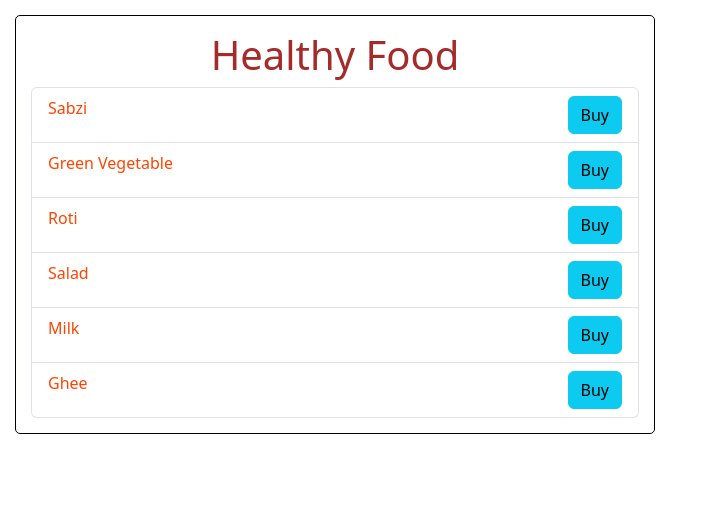
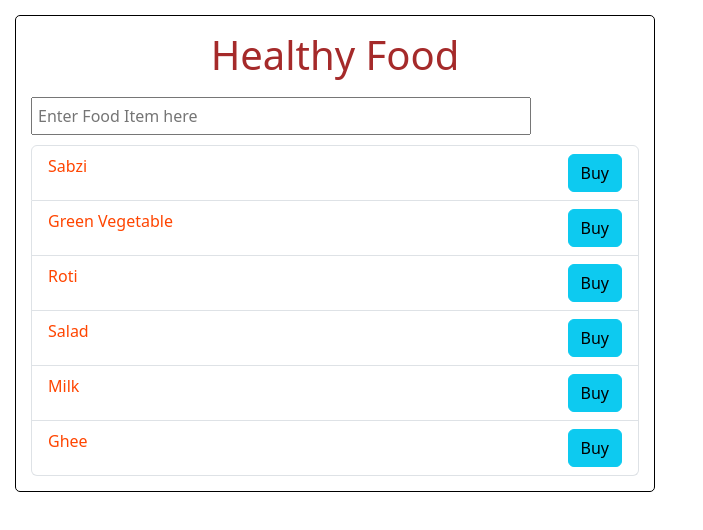
Before and after one commit to shubhampathare25/Healthy-Food, a React (Vite) app: page / in a window 1280 px wide. Shown: the top 530 px of the page, without its empty margins (0-703 px from the left). Built offline with nearby package versions, Linux system fonts and the light colour scheme.

Commit message:
search bar food item

```diff
--- a/src/App.jsx
+++ b/src/App.jsx
@@ -3,6 +3,7 @@
 import "bootstrap/dist/css/bootstrap.min.css";
 import "./App.css";
 import Container from "./components/Container";
+import FoodInput from "./components/FoodInput";
 
 function App() {
   let foodItems = ["Sabzi", "Green Vegetable", "Roti", "Salad", "Milk", "Ghee"];
@@ -12,6 +13,7 @@
       <Container asdf="asdfasdf">
         <h1 className="food-heading">Healthy Food</h1>
         <ErrorMessage items={foodItems}></ErrorMessage>
+        <FoodInput></FoodInput>
         <FoodItems items={foodItems}></FoodItems>
       </Container>
 
--- /dev/null
+++ b/src/components/FoodInput.jsx
@@ -0,0 +1,18 @@
+import styles from "./FoodInput.module.css";
+
+const FoodInput = () => {
+  const handleOnChange = (event) => {
+    console.log(event.target.value);
+  };
+
+  return (
+    <input
+      type="text"
+      placeholder="Enter Food Item here"
+      className={styles.foodInput}
+      onChange={handleOnChange}
+    />
+  );
+};
+
+export default FoodInput;
--- /dev/null
+++ b/src/components/FoodInput.module.css
@@ -0,0 +1,5 @@
+.foodInput {
+  width: 500px;
+  padding: 5px;
+  margin: 10px 0px;
+}
```
